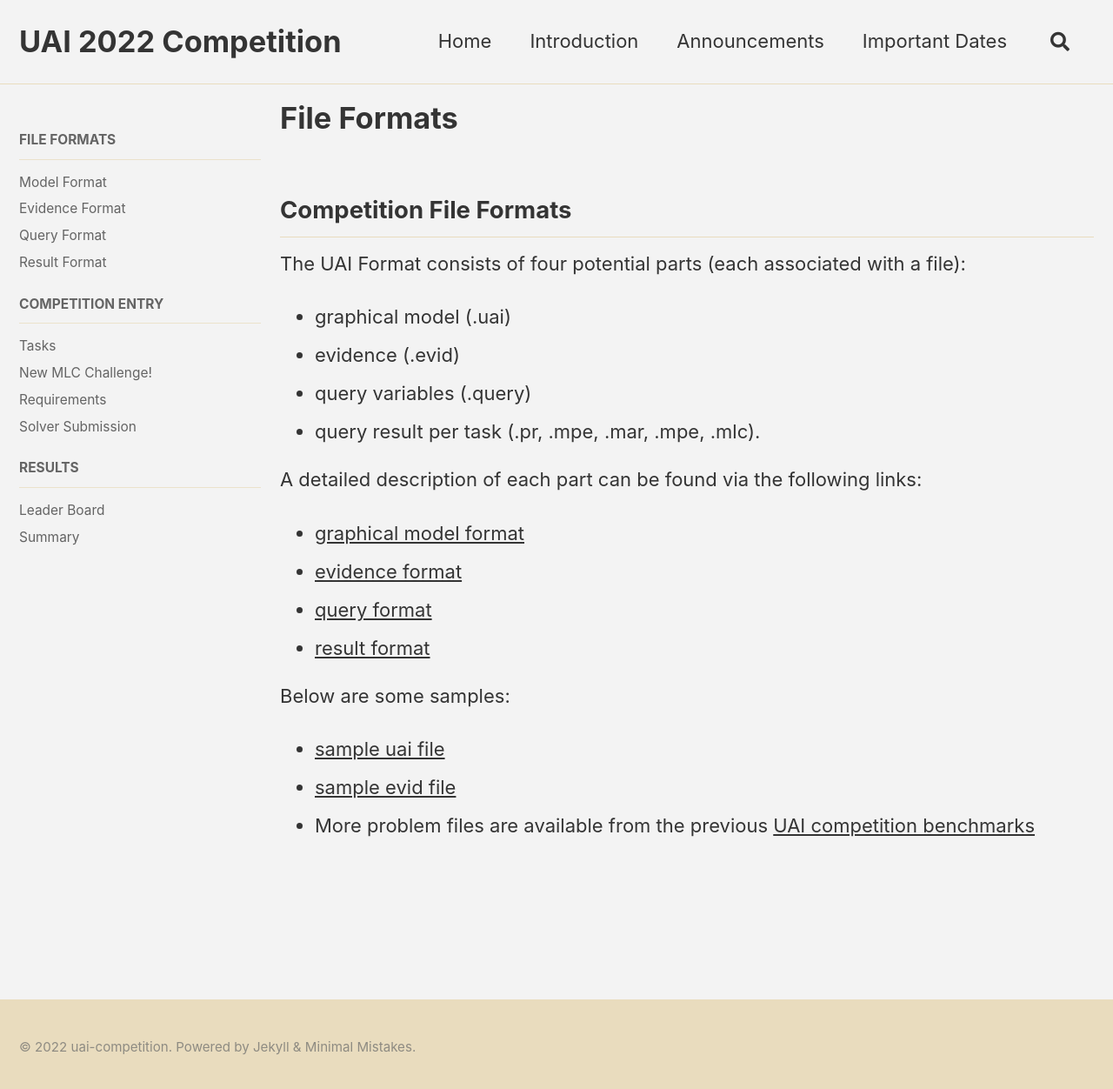
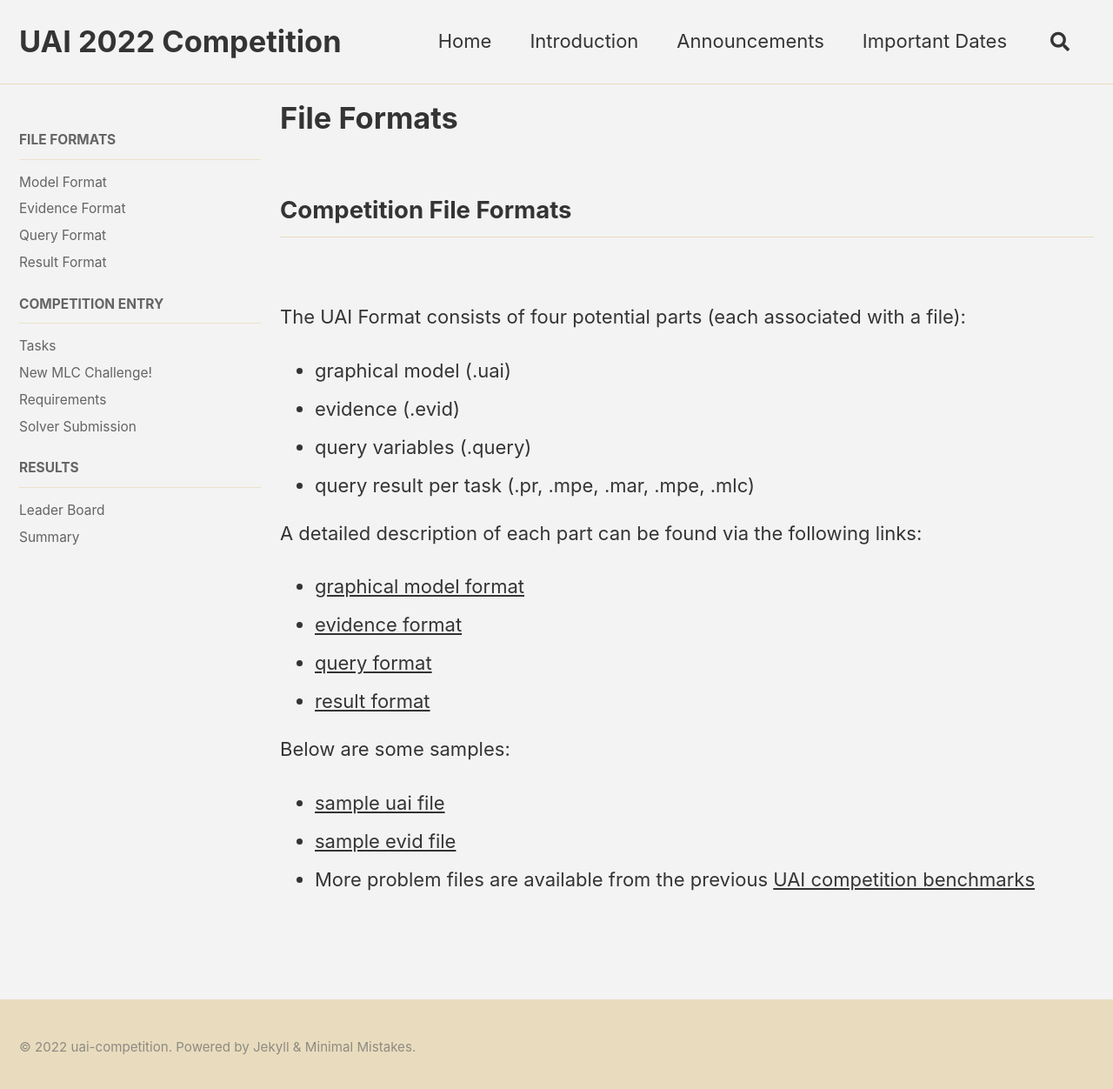
Before and after one commit to vibhavg1/uai-competition-dev, a Jekyll site: the page built from _pages/root/file-formats/file-formats.md, in a window 1280 px wide and 1260 px high. Shown: the top 1252 px of the window at 87% size. Built offline with Jekyll 4.4.1, drawn with Linux system fonts in a browser that asks for light colours; cached includes are drawn as plain includes.

Commit message:
Update file-formats.md

```diff
--- a/_pages/root/file-formats/file-formats.md
+++ b/_pages/root/file-formats/file-formats.md
@@ -4,22 +4,26 @@ permalink: /file-formats/
 ---
 
 ## Competition File Formats
+<br>
+
 The UAI Format consists of four potential parts (each associated with a file):
-* graphical model (.uai)
-* evidence (.evid)
-* query variables (.query)
-* query result per task (.pr, .mpe, .mar, .mpe, .mlc).
+  * graphical model (.uai)
+  * evidence (.evid)
+  * query variables (.query)
+  * query result per task (.pr, .mpe, .mar, .mpe, .mlc)
+<br>
 
 A detailed description of each part can be found via the following links:
-* [graphical model format](./model-format.md)
-* [evidence format](./evidence-format.md)
-* [query format](./query-format.md)
-* [result format](./result-format.md)
+  * [graphical model format](./model-format.md)
+  * [evidence format](./evidence-format.md)
+  * [query format](./query-format.md)
+  * [result format](./result-format.md)
+<br>
 
 Below are some samples:
-* [sample uai file](../../../assets/problems/1.uai)
-* [sample evid file](../../../assets/problems/1.uai.evid)
-* More problem files are available from the previous [UAI competition benchmarks](https://github.com/dechterlab/uai-competitions)
+  * [sample uai file](../../../assets/problems/1.uai)
+  * [sample evid file](../../../assets/problems/1.uai.evid)
+  * More problem files are available from the previous [UAI competition benchmarks](https://github.com/dechterlab/uai-competitions)
 
 <!-- [2.uai](../../../assets/problems/2.uai), [2.uai.evid](../../../assets/problems/2.uai.evid)
 [3.uai](../../../assets/problems/3.uai), [3.uai.evid](../../../assets/problems/3.uai.evid)
```
